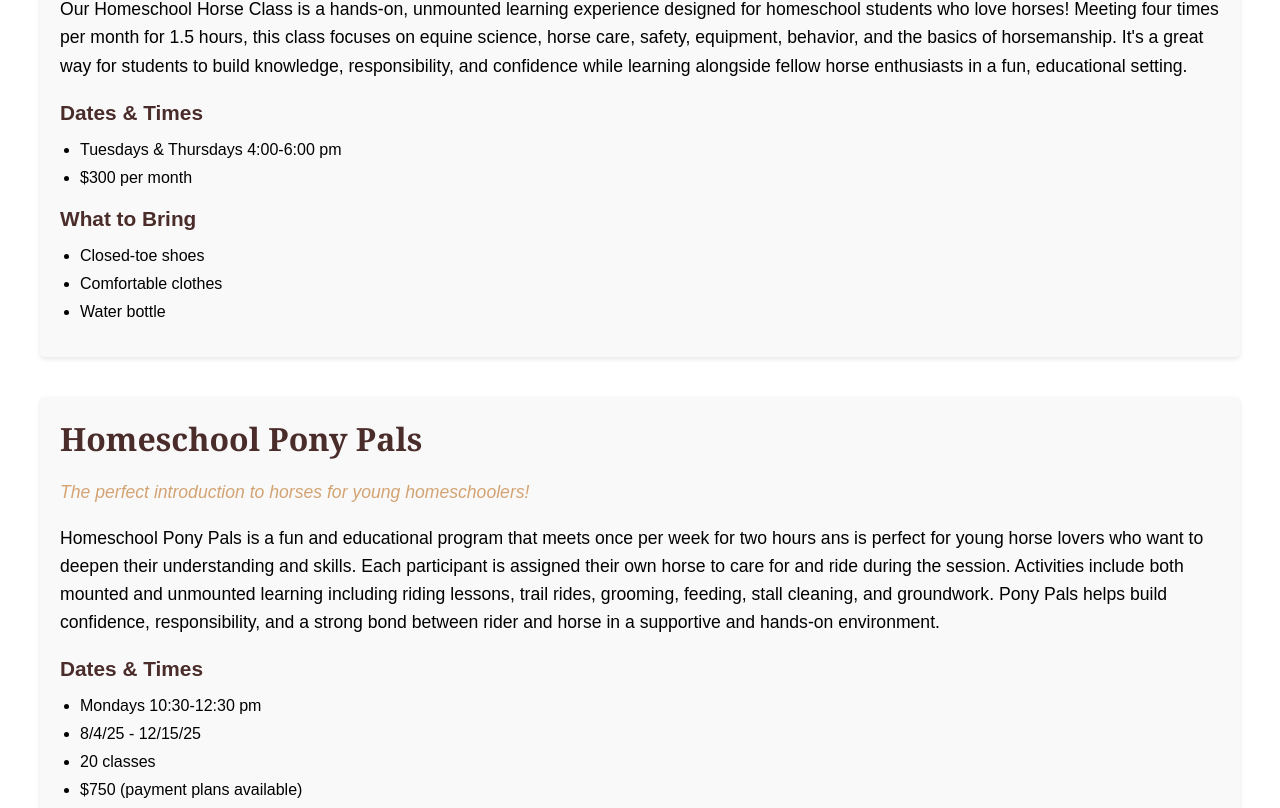
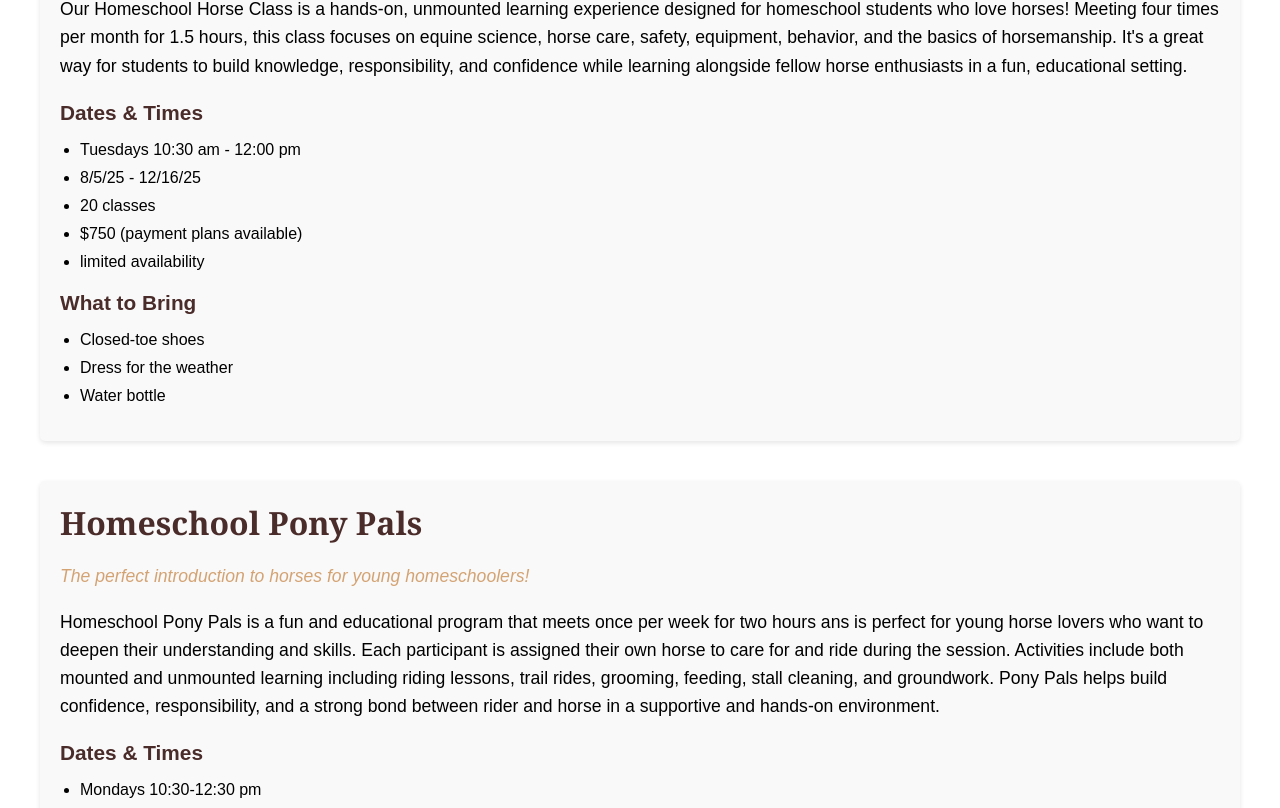
Before and after one commit to harrisonoakess/SCEEP, a React (Create React App) app in the folder client/: page /homeschool-programs in a window 1280 px wide. Shown: the part 392-1200 px from the top of the page. Built offline with nearby package versions, Linux system fonts and the light colour scheme.

Commit message:
changes to programs

```diff
--- a/client/src/components/Header.js
+++ b/client/src/components/Header.js
@@ -6,7 +6,7 @@ function Header() {
   return (
     <header className="header">
       <div className="header-content">
-        <h1>Silver Creek Equestrian Education</h1>
+        <h1>Silver Creek Equestrian Education Program</h1>
         <p>Snowflake, Arizona</p>
         <nav className="nav-menu">
           <ul>
--- a/client/src/pages/HomeschoolPrograms.js
+++ b/client/src/pages/HomeschoolPrograms.js
@@ -58,12 +58,15 @@ const HomeschoolPrograms = () => {
                     responsibility, and confidence while learning alongside fellow horse enthusiasts in
                     a fun, educational setting."
         dates={[
-            "Tuesdays & Thursdays 4:00-6:00 pm",
-            "$300 per month"
+          "Tuesdays 10:30 am - 12:00 pm",
+          "8/5/25 - 12/16/25",
+          "20 classes",
+          "$750 (payment plans available)",
+          "limited availability",
         ]}
         whatToBring={[
           "Closed-toe shoes",
-          "Comfortable clothes",
+          "Dress for the weather",
           "Water bottle"
         ]}
       />
@@ -81,22 +84,22 @@ const HomeschoolPrograms = () => {
                     horse in a supportive and hands-on environment."
         dates={[
           "Mondays 10:30-12:30 pm",
-          "8/4/25 - 12/15/25",
-          "20 classes",
-          "$750 (payment plans available)",
+          "August - May",
+          "4 classes per month",
+          "$150 per month",
           "limited availability",
 
-          "Wednesays 10:30-12:30 pm",
-          "8/6/25 - 12/17/25",
-          "20 classes",
-          "$750 (payment plans available)",
+          "Wednesday 10:30-12:30 pm",
+          "August - May",
+          "4 classes per month",
+          "$150 per month",
           "limited availability",
-
         ]}
         whatToBring={[
           "Long pants",
           "Closed-toe shoes or boots",
-          "Water bottle"
+          "Water bottle",
+          "Dress for the weather",
         ]}
       />
     </div>
--- a/client/src/pages/Programs.js
+++ b/client/src/pages/Programs.js
@@ -62,30 +62,12 @@ const Programs = () => {
       </div>
 
       <ProgramSection
-        id="homeschool-horse-class"
-        title="Homeschool Horse Class"
-        tagline="Saddle up and start your horse journey—fun for all ages!"
-        description="Our Homeschool Horse Class is a hands-on, unmounted learning experience designed for homeschool students who love horses! Meeting four times per month for 1.5 hours, this class focuses on equine science, horse care, safety, equipment, behavior, and the basics of horsemanship. It's a great way for students to build knowledge, responsibility, and confidence while learning alongside fellow horse enthusiasts in a fun, educational setting."
-        dates={[
-          "Meets 4 times per month, 1.5 hours per session",
-          "Contact us for current schedule and pricing",
-        ]}
-        whatToBring={[
-          "Comfortable clothing suitable for working with horses",
-          "Closed-toe shoes",
-          "Water bottle",
-        ]}
-        // imageLeft="/assets/images/homeschool-horse-class-left.jpg"
-        // imageRight="/assets/images/homeschool-horse-class-right.jpg"
-      />
-
-      <ProgramSection
         id="day-at-the-farm"
         title="Day at the Farm with Horses"
         tagline="Saddle up and start your horse journey—fun for all ages!"
         description="Spend a fun-filled 3 hours at the farm getting to know our amazing horses! This hands-on experience includes a riding lesson, horse care activities, and plenty of time to connect with the animals in a relaxed, supportive environment. Whether you're new to horses or just want more time in the barn, 'Day at the Farm' is a perfect way to learn, explore, and enjoy the magic of horses."
         dates={[
-          "Contact us for current schedule",
+          "Fall schedule will be posted in August",
           "3 hours per session ($50 per day)",
         ]}
         whatToBring={[
```
